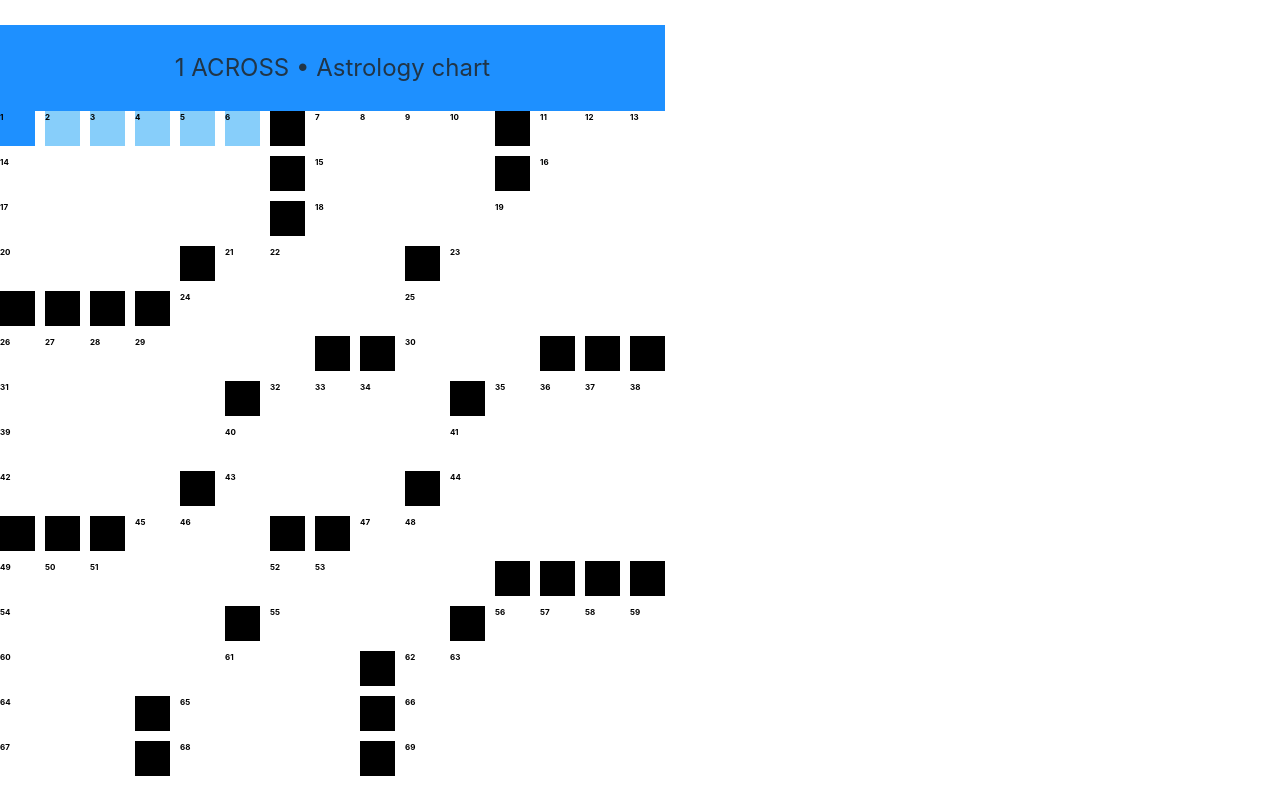
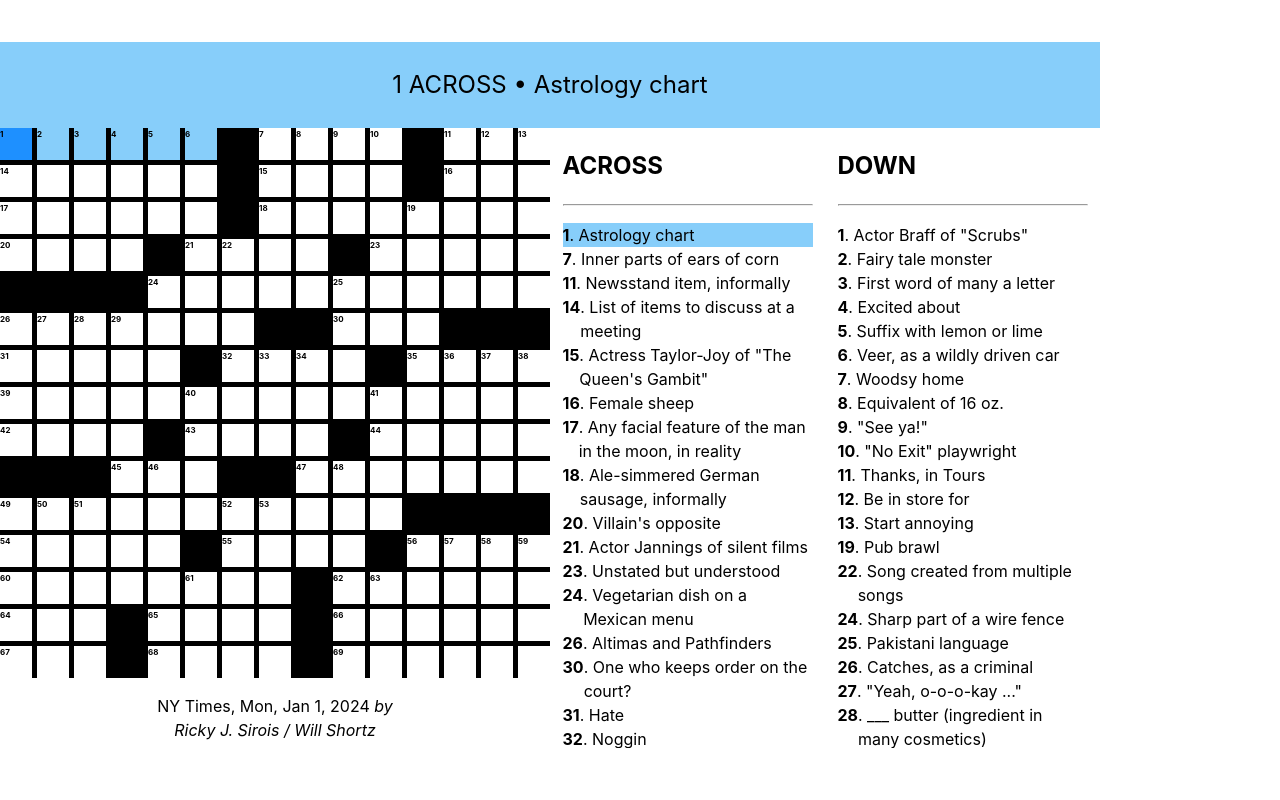
Before and after one commit to alicia4550/nyt-crossword, a React (Vite) app: page / in a window 1280 px wide. Built offline with nearby package versions, Linux system fonts and the light colour scheme.

Commit message:
Display all clues

```diff
--- a/src/App.css
+++ b/src/App.css
@@ -1,6 +1,16 @@
+#root {
+    background-color: white;
+    color: black;
+}
+
+.crossword-container {
+    display: flex;
+}
+
 .grid-container {
-    width: 665px;
-    height: 665px;
+    width: 550px;
+    height: 550px;
+    background-color: black;
 }
 
 .clueNumber {
@@ -16,9 +26,9 @@ input {
     background-color: transparent;
     position: absolute;
     top: 0%;
-    left: -4%;
+    left: -5%;
     border: none;
-    font-size: 2em;
+    font-size: 1.75em;
     color: black;
     text-align: center;
     text-transform: capitalize;
@@ -26,9 +36,32 @@ input {
 }
 
 .clueText {
-    background-color: dodgerblue;
+    background-color: lightskyblue;
     font-size: 1.5em;
     text-align: center;
     vertical-align: middle;
     padding: 25px;
 }
+
+.clue-sidebar {
+    width: 550px;
+    display: flex;
+    justify-content: space-around;
+}
+
+.clue-list {
+    width: 250px;
+}
+
+.clue-list-heading {
+    height: 75px;
+}
+
+.clue-list-body {
+    height: 525px;
+    overflow-y: scroll;
+}
+
+.byText {
+    text-align: center;
+}
--- a/src/App.jsx
+++ b/src/App.jsx
@@ -6,6 +6,8 @@ import ClueHeader from "./components/ClueHeader"
 import Crossword from "./components/Crossword"
 
 import crosswordData from "./crosswordData"
+import ClueSidebar from "./components/ClueSidebar"
+import ByText from "./components/ByText"
 
 export default function App() {
     const board = crosswordData.board
@@ -70,6 +72,8 @@ export default function App() {
                     crosswordData.hClues[board[gameState.activeSquare.row][gameState.activeSquare.col].hClueNum] :
                     crosswordData.vClues[board[gameState.activeSquare.row][gameState.activeSquare.col].vClueNum]}
             />
+            <div className="crossword-container">
+                <div>
                 <Crossword
                     board={board}
                     gameState={gameState}
@@ -77,6 +81,18 @@ export default function App() {
                     handleInput={handleInput}
                     handleFocus={handleFocus}
                 />
+                <ByText
+                    title={crosswordData.title}
+                    author={crosswordData.author}
+                />
+                </div>
+                <ClueSidebar
+                    activeClue={gameState.activeClue}
+                    isHorizontal={gameState.isHorizontal}
+                    hClues={crosswordData.hClues}
+                    vClues={crosswordData.vClues}
+                />
+            </div>
         </>
     )
 }
--- /dev/null
+++ b/src/components/ByText.jsx
@@ -0,0 +1,7 @@
+export default function ByText(props) {
+    return (
+        <div className="byText">
+            <p>{props.title} <i>by <br/>{props.author}</i></p>
+        </div>
+    )
+}
--- /dev/null
+++ b/src/components/Clue.jsx
@@ -0,0 +1,11 @@
+export default function Clue(props) {
+    const style = {
+        backgroundColor: props.isActive ? "lightSkyBlue" : "transparent",
+        display: "flex"
+    }
+    return (
+        <div style={style}>
+            <b>{props.num}</b>. {props.text}
+        </div>
+    )
+}
--- a/src/components/ClueHeader.jsx
+++ b/src/components/ClueHeader.jsx
@@ -1,6 +1,6 @@
 export default function ClueHeader(props) {
     return (
-        <div className="clueText" style={{width: "615px"}}>
+        <div className="clueText">
             {props.clue.clueNum} {props.isHorizontal ? "ACROSS" : "DOWN"} • {props.clue.clueText}
         </div>
     )
--- /dev/null
+++ b/src/components/ClueList.jsx
@@ -0,0 +1,24 @@
+import Clue from "./Clue";
+
+export default function ClueList(props) {
+    return (
+        <div className="clue-list">
+            <div className="clue-list-heading">
+                <h2>{props.headingText}</h2>
+                <hr/>
+            </div>
+            <div className="clue-list-body">
+                {props.clues.map((clue, index) => {
+                    return (
+                        <Clue
+                            key={clue.clueNum + clue.clueText}
+                            isActive={props.isActive && props.activeClue === index}
+                            num={clue.clueNum}
+                            text={clue.clueText}
+                        />
+                    )
+                })}
+            </div>
+        </div>
+    )
+}
--- /dev/null
+++ b/src/components/ClueSidebar.jsx
@@ -0,0 +1,20 @@
+import ClueList from "./ClueList";
+
+export default function ClueSidebar(props) {
+    return (
+        <div className="clue-sidebar">
+            <ClueList
+                activeClue={props.activeClue}
+                isActive={props.isHorizontal}
+                headingText="ACROSS"
+                clues={props.hClues}
+            />
+            <ClueList
+                activeClue={props.activeClue}
+                isActive={!props.isHorizontal}
+                headingText="DOWN"
+                clues={props.vClues}
+            />
+        </div>
+    )
+}
--- a/src/components/Crossword.jsx
+++ b/src/components/Crossword.jsx
@@ -1,3 +1,5 @@
+import React from "react"
+
 import Square from "./Square"
 
 export default function Crossword(props) {
@@ -5,22 +7,23 @@ export default function Crossword(props) {
         display: "grid",
         gridTemplateColumns: `repeat(${props.board[0].length.toString()}, 1fr)`,
         gridTemplateRows: `repeat(${props.board.length.toString()}, 1fr)`,
-        gridGap: "10px"
+        gridGap: "5px"
     }
 
     return (
         <div className="grid-container" style={style}>
             {props.board.map((row, rowIndex) => {
                 return (
-                    <>
+                    <React.Fragment key={"row-"+rowIndex}>
                         {row.map((square, colIndex) => {
                             return (
                                 !square.isInput ?
-                                <div
+                                <div key={"col-"+colIndex}
                                     style={{backgroundColor: "black"}}
                                 >
                                 </div> :
                                 <Square
+                                    key={"col-"+colIndex}
                                     isStart={square.isStart}
                                     clueNum={square.clueNum}
                                     hClueNum={square.hClueNum}
@@ -35,7 +38,7 @@ export default function Crossword(props) {
                                 />
                             )
                         })}
-                    </>
+                    </React.Fragment>
                 )
             })}
         </div>
```
Lines whose indentation alone changed are shown as unchanged.
